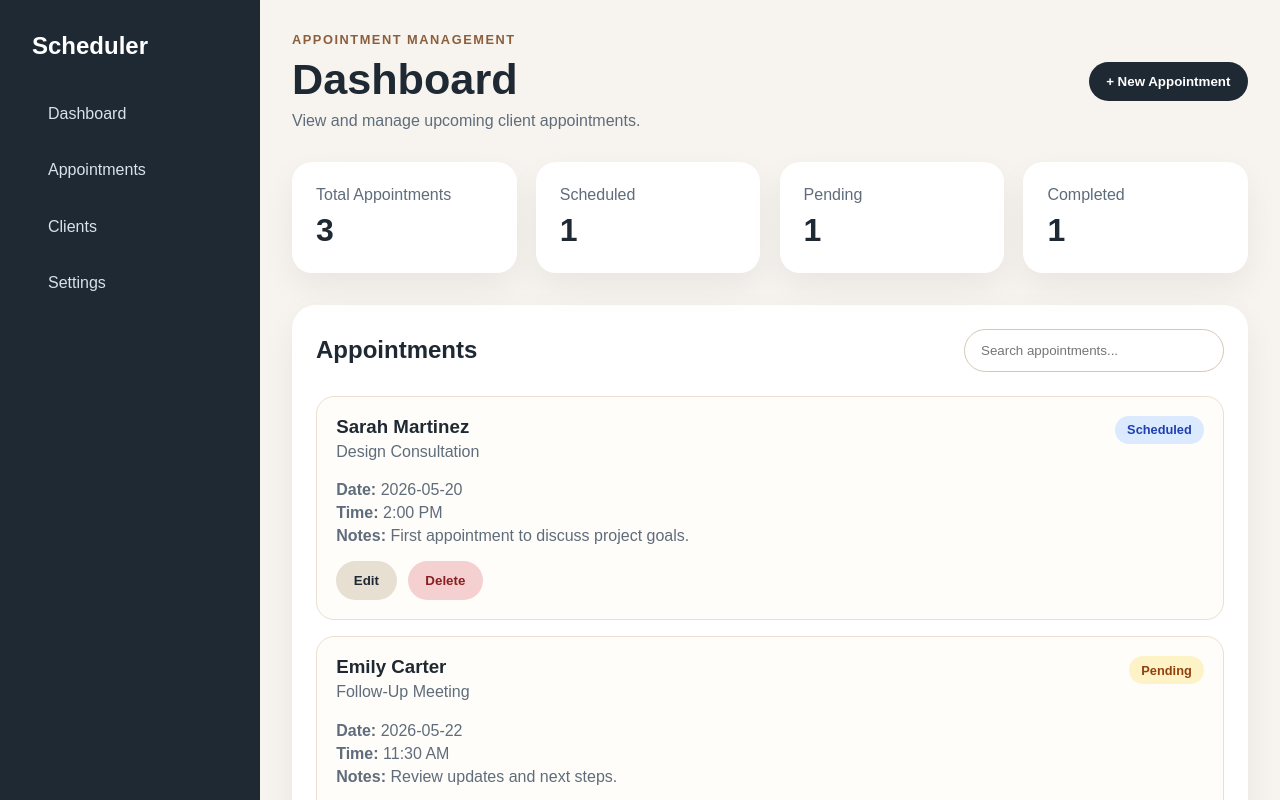
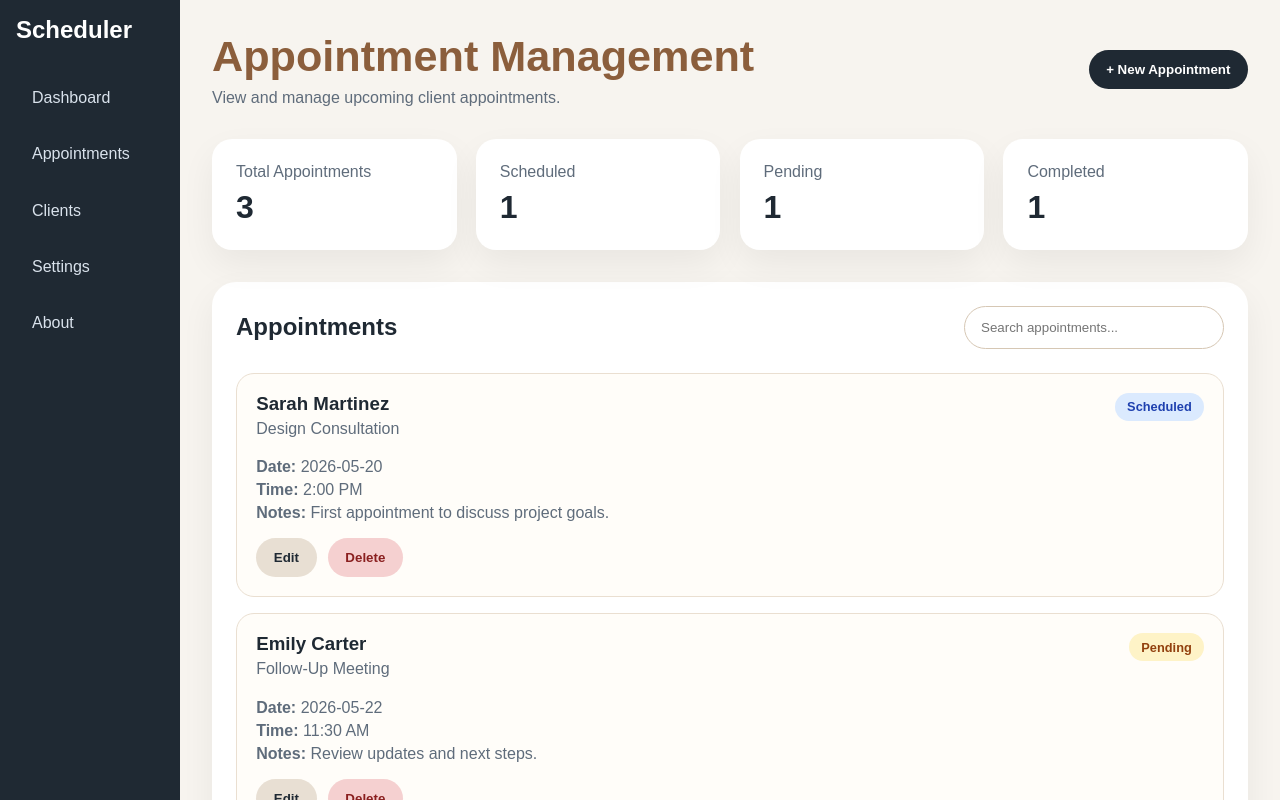
Before and after one commit to adamBlank99/appointment_scheduler_app, a React (Vite) app: page / in a window 1280 px wide. Shown: the top 800 px of the page. Built offline with nearby package versions, Linux system fonts and the light colour scheme.

Commit message:
Changed padding to allow for left alignment for sidebar

```diff
--- a/src/App.css
+++ b/src/App.css
@@ -1,7 +1,7 @@
 .dashboard-page {
   min-height: 100vh;
   display: grid;
-  grid-template-columns: 260px 1fr;
+  grid-template-columns: 180px 1fr;
   background: #f7f4ef;
   color: #1f2933;
 }
@@ -9,7 +9,8 @@
 .sidebar {
   background: #1f2933;
   color: white;
-  padding: 2rem;
+  padding: 1rem;
+
 }
 
 .sidebar h2 {
@@ -51,6 +52,13 @@
   font-weight: 700;
   letter-spacing: 0.12em;
   text-transform: uppercase;
+  color: #8b5e3c;
+}
+
+.dashboard-title {
+  margin: 0;
+  font-size: 2.7rem;
+  font-weight: 700;
   color: #8b5e3c;
 }
 
--- a/src/pages/Dashboard.jsx
+++ b/src/pages/Dashboard.jsx
@@ -12,14 +12,14 @@ function Dashboard() {
           <a href="#">Appointments</a>
           <a href="#">Clients</a>
           <a href="#">Settings</a>
+          <a href="#">About</a>
         </nav>
       </aside>
 
       <section className="dashboard-content">
         <header className="dashboard-header">
           <div>
-            <p className="eyebrow">Appointment Management</p>
-            <h1>Dashboard</h1>
+            <p className="dashboard-title">Appointment Management</p>
             <p className="dashboard-subtitle">
               View and manage upcoming client appointments.
             </p>
```
